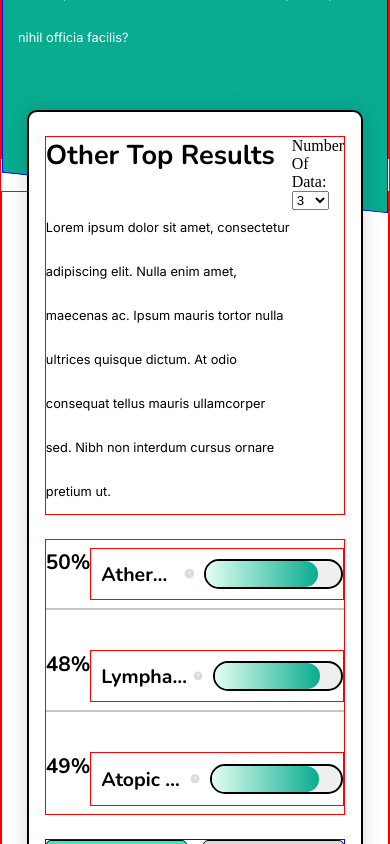
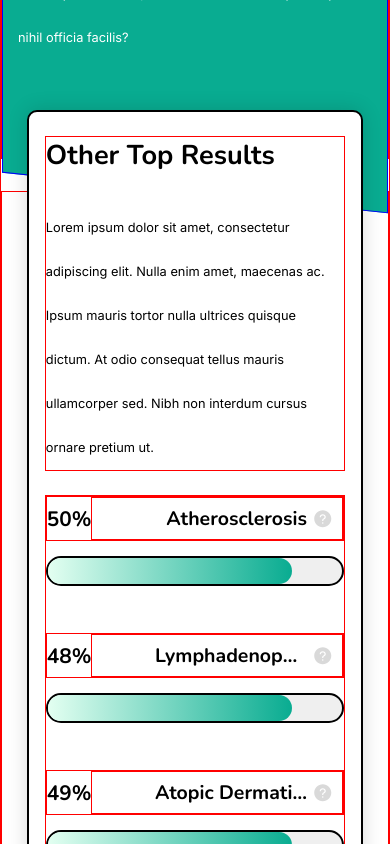
Before and after one commit to MichaelAndreyeshchev/disease-classification-system, a React (Create React App) app: page /result in a window 390 px wide. Shown: the part 2600-3444 px from the top of the page. Built offline with nearby package versions, Linux system fonts and the light colour scheme.

Commit message:
feat: add other result card for mobile

```diff
--- a/src/pages/Result/Result.js
+++ b/src/pages/Result/Result.js
@@ -3,7 +3,6 @@ import * as ROUTES from '../../Constants/Routes';
 
 import styles from './Result.module.css';
 import Modal from '../../components/Modal/Modal';
-import background from '../../Images/Vector 10.png';
 import healthCheck from '../../Images/Layer 2.png';
 import { AiFillQuestionCircle } from 'react-icons/ai';
 import ProgressBar from '../../components/ProgressBar/ProgressBar';
@@ -12,9 +11,10 @@ import { Link } from 'react-router-dom';
 
 function Result() {
   const [modalClicked, setModalClicked] = useState(false);
-  const [NumberOfAddition, setNumberOfAddition] = useState(3);
   const [currentDataIndex, setCurrentDataIndex] = useState(0);
   const [numberOfData, setNumberOfData] = useState(3);
+  const [width, setWidth] = useState(window.innerWidth);
+  const numOfDataPerLoad = 3;
 
   let dummyData = [
     {
@@ -137,6 +137,17 @@ function Result() {
     }
   }, [modalClicked]);
 
+  useEffect(() => {
+    window.addEventListener('resize', handleWindowSizeChange);
+    return () => {
+      window.removeEventListener('resize', handleWindowSizeChange);
+    };
+  }, []);
+
+  function handleWindowSizeChange() {
+    setWidth(window.innerWidth);
+  }
+
   return (
     <main className={styles.main}>
       <section className={styles.container + ' ' + styles['container--left']}>
@@ -156,7 +167,7 @@ function Result() {
         className={styles.container + ' ' + styles['container--description']}
       >
         <img className={styles.container__image} src={healthCheck} alt='' />
-        <img className={styles.container__background} src={background} alt='' />
+        <div className={styles.container__background}></div>
         <div className={styles.wrapper}>
           <h2 className={styles.container__heading}>What is Tuberculosis?</h2>
           <h3
@@ -244,32 +255,17 @@ function Result() {
                 Nibh non interdum cursus ornare pretium ut.
               </p>
             </div>
-
-            <div>
-              <label for='numOfData'>Number Of Data:</label>
-
-              <select
-                name='numOfData'
-                id='numOfData'
-                onChange={(e) => {
-                  setNumberOfAddition(e.target.value);
-                }}
-              >
-                <option value='3'>3</option>
-                <option value='6'>6</option>
-                <option value='9'>9</option>
-                <option value='12'>12</option>
-                <option value='15'>15</option>
-                <option value='15'>All</option>
-              </select>
-            </div>
           </article>
 
           <div className={styles['container-other-result']}>
-            {dummyData.slice(0, numberOfData).map((data, i) => (
+            {dummyData.slice(0, numberOfData).map(
+              (data, i) =>
+                width > 1024 ? (
                   <article className={styles.card} key={i}>
                     <div>
-                  <h2 className={styles.card__heading}>{data.percentage}%</h2>
+                      <h2 className={styles.card__heading}>
+                        {data.percentage}%
+                      </h2>
                     </div>
                     <div className={styles.card__wrapper}>
                       <h3 className={styles.card__subheading}>{data.name}</h3>
@@ -283,6 +279,34 @@ function Result() {
                       <ProgressBar progress='83' />
                     </div>
                   </article>
+                ) : (
+                  <article
+                    className={styles.card + ' ' + styles['card--mobile']}
+                  >
+                    <div
+                      className={
+                        styles.card__wrapper + ' ' + styles['wrapper--between']
+                      }
+                    >
+                      <h2 className={styles.card__heading}>
+                        {data.percentage}%
+                      </h2>
+                      <div className={styles.card__wrapper}>
+                        <h3 className={styles.card__subheading}>{data.name}</h3>
+                        <AiFillQuestionCircle
+                          className={styles.card__icon}
+                          onClick={() => {
+                            setModalClicked(true);
+                            setCurrentDataIndex(i);
+                          }}
+                        />
+                      </div>
+                    </div>
+                    <div>
+                      <ProgressBar progress='83' />
+                    </div>
+                  </article>
+                )
 
               // <article
               //   className={styles['container-other-result__wrapper']}
@@ -300,18 +324,8 @@ function Result() {
               //     <h3>{data.name}</h3>
               //   </div>
               // </article>
-            ))}
+            )}
 
-            {/* <article className={styles.card}>
-              <div>
-                <h2 className={styles.card__heading}>83%</h2>
-              </div>
-              <div className={styles.card__wrapper}>
-                <h3 className={styles.card__subheading}>Leukimia</h3>
-                <AiFillQuestionCircle className={styles.card__icon} />
-                <ProgressBar progress='83' />
-              </div>
-            </article> */}
             {/* <article className={styles.card}>
               <div>
                 <h2 className={styles.card__heading}>74%</h2>
@@ -327,11 +341,10 @@ function Result() {
             className={styles.container__footer}
             onClick={() => {
               if (numberOfData > dummyData.length) {
+                setNumberOfData(dummyData.length);
                 console.log('Full');
               } else {
-                setNumberOfData(
-                  Number(numberOfData) + Number(NumberOfAddition)
-                );
+                setNumberOfData(Number(numberOfData) + numOfDataPerLoad);
               }
               console.log('numberOfData', numberOfData);
             }}
```
Lines whose indentation alone changed are shown as unchanged.
